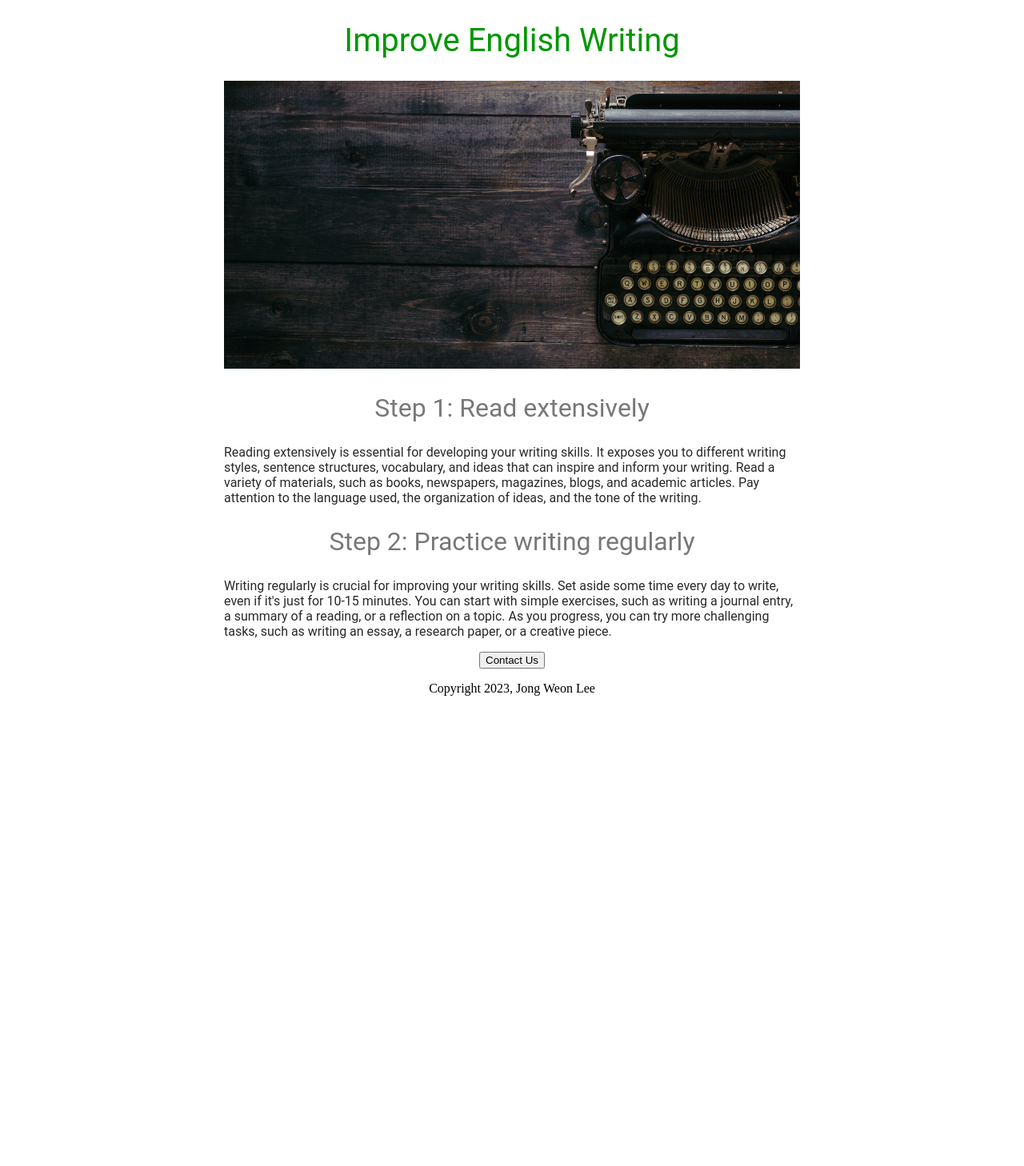
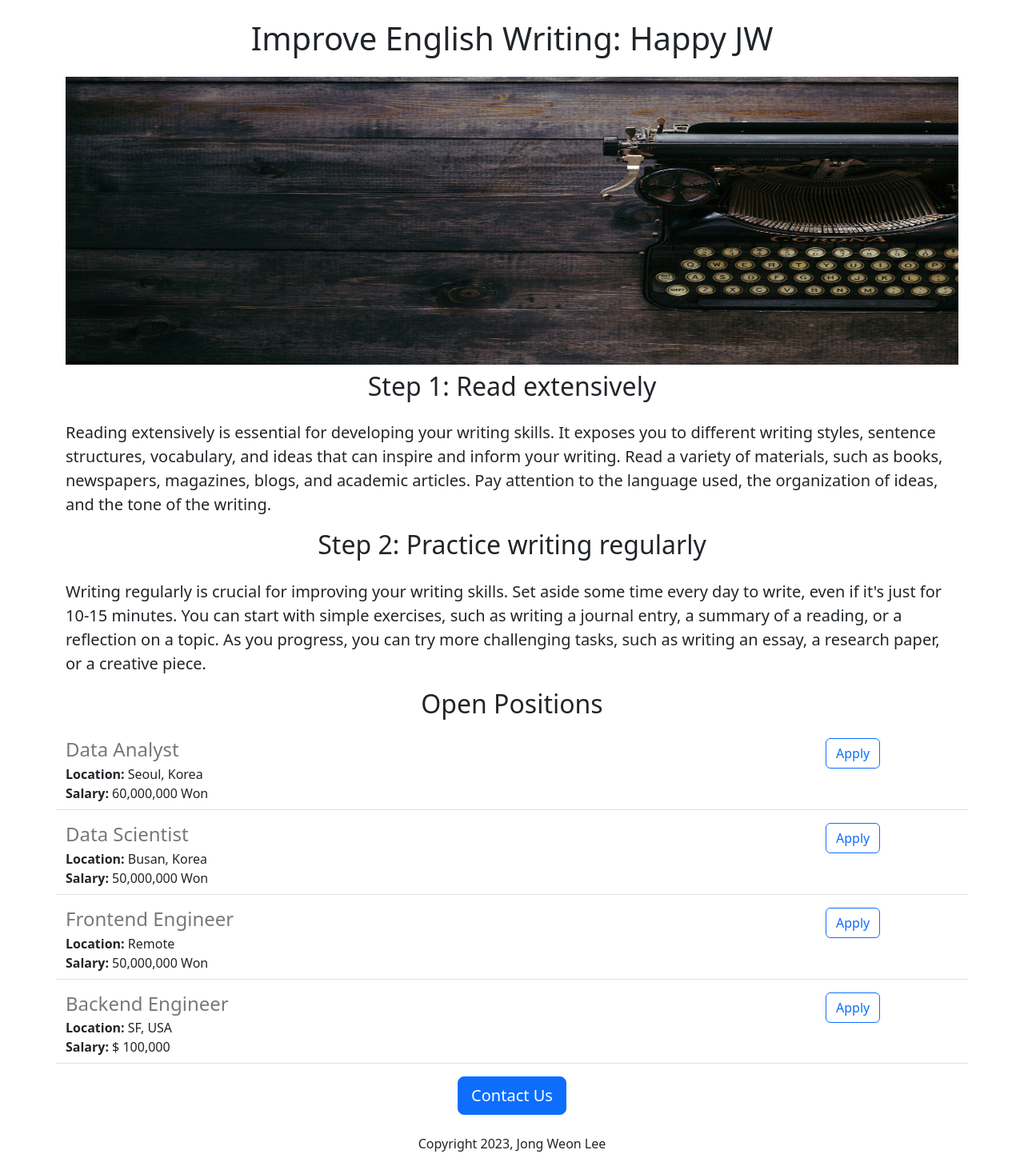
Before and after one commit to jongweon/jong-first-webpage, a Flask app: page / in a window 1280 px wide. Shown: the whole page at 80% size. Before the commit the page ends 870 px from the top, so only its background shows below. Run offline with Flask 2, Linux system fonts and the light colour scheme.

Commit message:
Added dynamic data and API route

```diff
--- a/app.py
+++ b/app.py
@@ -1,10 +1,43 @@
-from flask import Flask, render_template
+from flask import Flask, render_template, jsonify
 
 app = Flask(__name__)
 
+JOBS = [
+  {
+    'id': 1,
+    'title': 'Data Analyst',
+    'location': 'Seoul, Korea',
+    'salary': '60,000,000 Won'
+  },
+  {
+    'id': 2,
+    'title': 'Data Scientist',
+    'location': 'Busan, Korea',
+    'salary': '50,000,000 Won'
+  },
+  {
+    'id': 3,
+    'title': 'Frontend Engineer',
+    'location': 'Remote',
+    'salary': '50,000,000 Won'
+  },
+  {
+    'id': 4,
+    'title': 'Backend Engineer',
+    'location': 'SF, USA',
+    'salary': '$ 100,000'
+  }
+]
+
 @app.route("/")
 def hello_world():
-  return render_template('home.html')
+  return render_template('home.html', jobs=JOBS,
+                        company_name='Happy JW')
+
+# Use /api to differentiate files are not html
+@app.route("/api/jobs")
+def list_jobs():
+  return jsonify(JOBS)
 
 if __name__ == "__main__":
   app.run(host='0.0.0.0', debug=True)
--- a/templates/home.html
+++ b/templates/home.html
@@ -1,54 +1,38 @@
 <!DOCTYPE html>
 <html>
   <head>
+    <meta charset="utf-8">
+    <meta name="viewport" content="width=device-width, initial-scale=1">
+    <!-- The above 3 meta tags *must* come first in the head; any other head content must come *after* these tags -->
     <title>English Writing</title>
+    <!-- Bootstrap -->
+<link href="https://cdn.jsdelivr.net/npm/bootstrap@5.3.0-alpha3/dist/css/bootstrap.min.css" rel="stylesheet" integrity="sha384-KK94CHFLLe+nY2dmCWGMq91rCGa5gtU4mk92HdvYe+M/SXH301p5ILy+dN9+nJOZ" crossorigin="anonymous">
     <style>
-      h1 {
-        font-size: 40px;
-        font-family: Roboto;
-        font-weight: normal;
-        color: rgb(0, 150, 0);
-        text-align: center;
-      }
-
       #banner {
+        height: 360px;
         width: 100%;
-        height: 360px;
-        object-fit: cover;
-      }
-
-      h2 {
-        font-size: 32px;
-        font-family: Roboto;
-        font-weight: normal;
-        color: rgb(120, 120, 120);
-        text-align: center;
-      }
-
-      .bodytext {
-        font-family: Roboto;
-        font-weight: normal;
-        color: rgb(40, 40, 40);
-      }
-
-      #container {
-        max-width: 720px;
-        margin: 0 auto 0 auto;
       }
     </style>
   </head>
   <body>
-    <div id="container">
-    <h1>Improve English Writing</h1>
-    <img id="banner" src="https://jong-first-webpage.jong-weonweon.repl.co/static/banner_writing.jpg">
-    <h2>Step 1: Read extensively</h2>
-    <p class="bodytext">Reading extensively is essential for developing your writing skills. It exposes you to different writing styles, sentence structures, vocabulary, and ideas that can inspire and inform your writing. Read a variety of materials, such as books, newspapers, magazines, blogs, and academic articles. Pay attention to the language used, the organization of ideas, and the tone of the writing.</p>
-    <h2>Step 2: Practice writing regularly</h2>
-    <p class="bodytext">Writing regularly is crucial for improving your writing skills. Set aside some time every day to write, even if it's just for 10-15 minutes. You can start with simple exercises, such as writing a journal entry, a summary of a reading, or a reflection on a topic. As you progress, you can try more challenging tasks, such as writing an essay, a research paper, or a creative piece.</p>
+    <div class="container">
+    <h1 class="text-center mt-4 mb-4">Improve English Writing: {{company_name}}</h1>
+    <img class="img-responsive" alt="Responsive image" id="banner" src="https://jong-first-webpage.jong-weonweon.repl.co/static/banner_writing.jpg">
+    <h2 class="text-center mt-2 mb-4">Step 1: Read extensively</h2>
+    <p class="lead">Reading extensively is essential for developing your writing skills. It exposes you to different writing styles, sentence structures, vocabulary, and ideas that can inspire and inform your writing. Read a variety of materials, such as books, newspapers, magazines, blogs, and academic articles. Pay attention to the language used, the organization of ideas, and the tone of the writing.</p>
+    <h2 class="text-center mt-2 mb-4">Step 2: Practice writing regularly</h2>
+    <p class="lead">Writing regularly is crucial for improving your writing skills. Set aside some time every day to write, even if it's just for 10-15 minutes. You can start with simple exercises, such as writing a journal entry, a summary of a reading, or a reflection on a topic. As you progress, you can try more challenging tasks, such as writing an essay, a research paper, or a creative piece.</p>
+    <h2 class="text-center mt-2 mb-4">Open Positions</h2>
+    <p>
+      <!-- Flusk -->
+      {% for job in jobs %}
+        {% include 'jobitem.html' %}
+      {% endfor %}
+    </p>
     </div>
-    <div style="text-align: center;">
-    <button>Contact Us</button>
-    <p>Copyright 2023, Jong Weon Lee</p>
+    <div class="text-center">
+    <button class="btn btn-primary btn-lg">Contact Us</button>
+    <p class="mt-4">Copyright 2023, Jong Weon Lee</p>
     </div>
   </body>
 </html>
--- /dev/null
+++ b/templates/jobitem.html
@@ -0,0 +1,14 @@
+<div class="border-bottom row" style="margin-bottom:16px; padding-bottom:8px;">
+  <div class="col-10">
+    <h4 style="color:rgb(120, 120, 120); margin-bottom:4px;">
+      {{job['title']}}
+    </h4>
+    <div><b>Location:</b> {{job['location']}}</div>
+    {% if 'salary' in job %}
+    <div><b>Salary:</b> {{job['salary']}}</div>
+    {% endif %}
+  </div>
+  <div class="col-2">
+    <button type="button" class="btn btn-outline-primary">Apply</button>
+  </div>
+</div>
```
